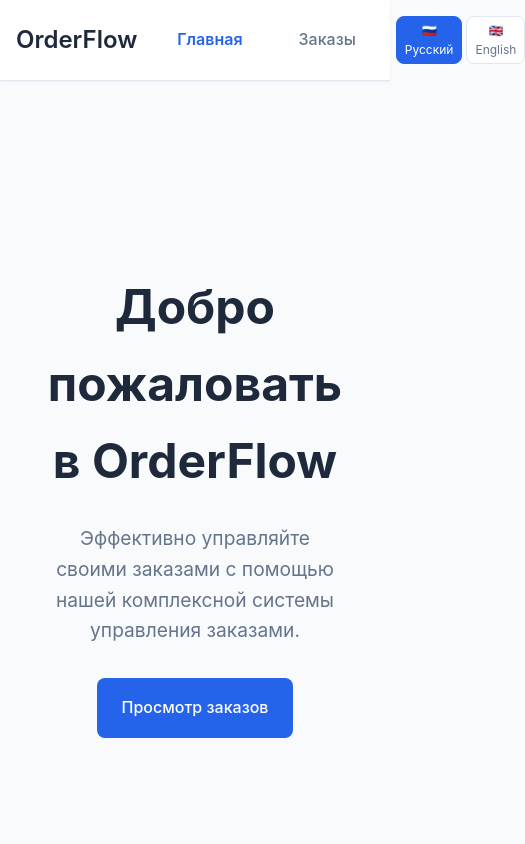
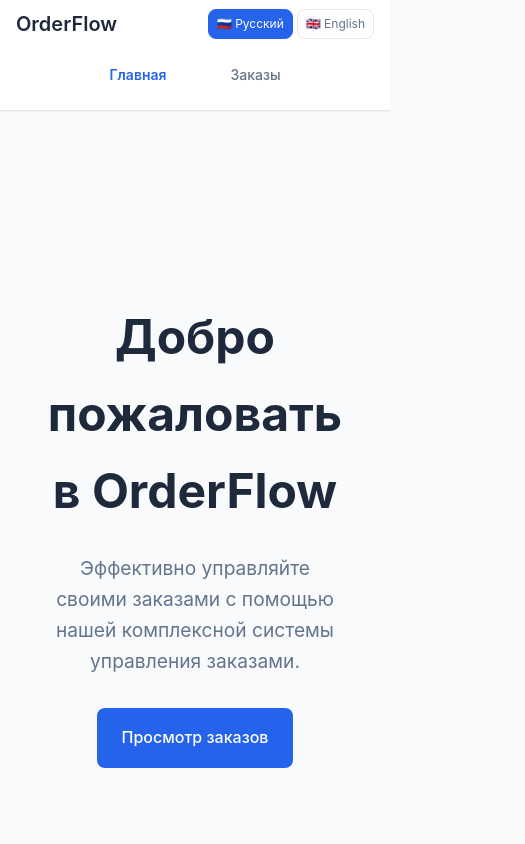
Before and after one commit to egorvdovenko/vue-test-task-2, a Vue app: page / in a window 390 px wide. Shown: the top 844 px of the page, 525 px wide, since content can reach past the window. Built offline with nearby package versions, Linux system fonts and the light colour scheme.

Commit message:
refactor: restructure header layout for improved responsiveness and organization

```diff
--- a/src/App.vue
+++ b/src/App.vue
@@ -7,9 +7,14 @@ import AppLanguageSwitcher from '@/components/AppLanguageSwitcher.vue'
     <header class="app-header">
       <div class="l-container">
         <div class="app-header__content">
-          <router-link to="/" class="app-header__logo">
-            {{ $t('app.title') }}
-          </router-link>
+          <div class="app-header__top">
+            <router-link to="/" class="app-header__logo">
+              {{ $t('app.title') }}
+            </router-link>
+            <div class="app-header__actions">
+              <AppLanguageSwitcher />
+            </div>
+          </div>
           <nav class="app-header__nav">
             <router-link to="/" class="nav-link">
               {{ $t('navigation.home') }}
@@ -18,9 +23,6 @@ import AppLanguageSwitcher from '@/components/AppLanguageSwitcher.vue'
               {{ $t('navigation.orders') }}
             </router-link>
           </nav>
-          <div class="app-header__actions">
-            <AppLanguageSwitcher />
-          </div>
         </div>
       </div>
     </header>
@@ -68,6 +70,23 @@ import AppLanguageSwitcher from '@/components/AppLanguageSwitcher.vue'
     justify-content: space-between;
     padding: var(--spacing-md) 0;
     gap: var(--spacing-lg);
+
+    @media (max-width: 768px) {
+      flex-direction: column;
+      gap: var(--spacing-sm);
+      padding: var(--spacing-sm) 0;
+    }
+  }
+
+  &__top {
+    display: flex;
+    align-items: center;
+    justify-content: space-between;
+    width: 100%;
+
+    @media (min-width: 769px) {
+      width: auto;
+    }
   }
 
   &__logo {
@@ -80,6 +99,10 @@ import AppLanguageSwitcher from '@/components/AppLanguageSwitcher.vue'
     &:hover {
       color: var(--primary-color);
     }
+
+    @media (max-width: 768px) {
+      font-size: 1.25rem;
+    }
   }
 
   &__nav {
@@ -88,6 +111,13 @@ import AppLanguageSwitcher from '@/components/AppLanguageSwitcher.vue'
     gap: var(--spacing-lg);
     flex: 1;
     justify-content: center;
+
+    @media (max-width: 768px) {
+      flex: none;
+      width: 100%;
+      justify-content: center;
+      gap: var(--spacing-md);
+    }
   }
 
   &__actions {
@@ -111,6 +141,16 @@ import AppLanguageSwitcher from '@/components/AppLanguageSwitcher.vue'
   &.router-link-active {
     color: var(--primary-color);
     font-weight: 600;
+  }
+
+  @media (max-width: 768px) {
+    padding: var(--spacing-md) var(--spacing-lg);
+    font-size: 0.875rem;
+    min-height: 44px;
+    display: flex;
+    align-items: center;
+    justify-content: center;
+    border-radius: 6px;
   }
 }
 </style>
```
